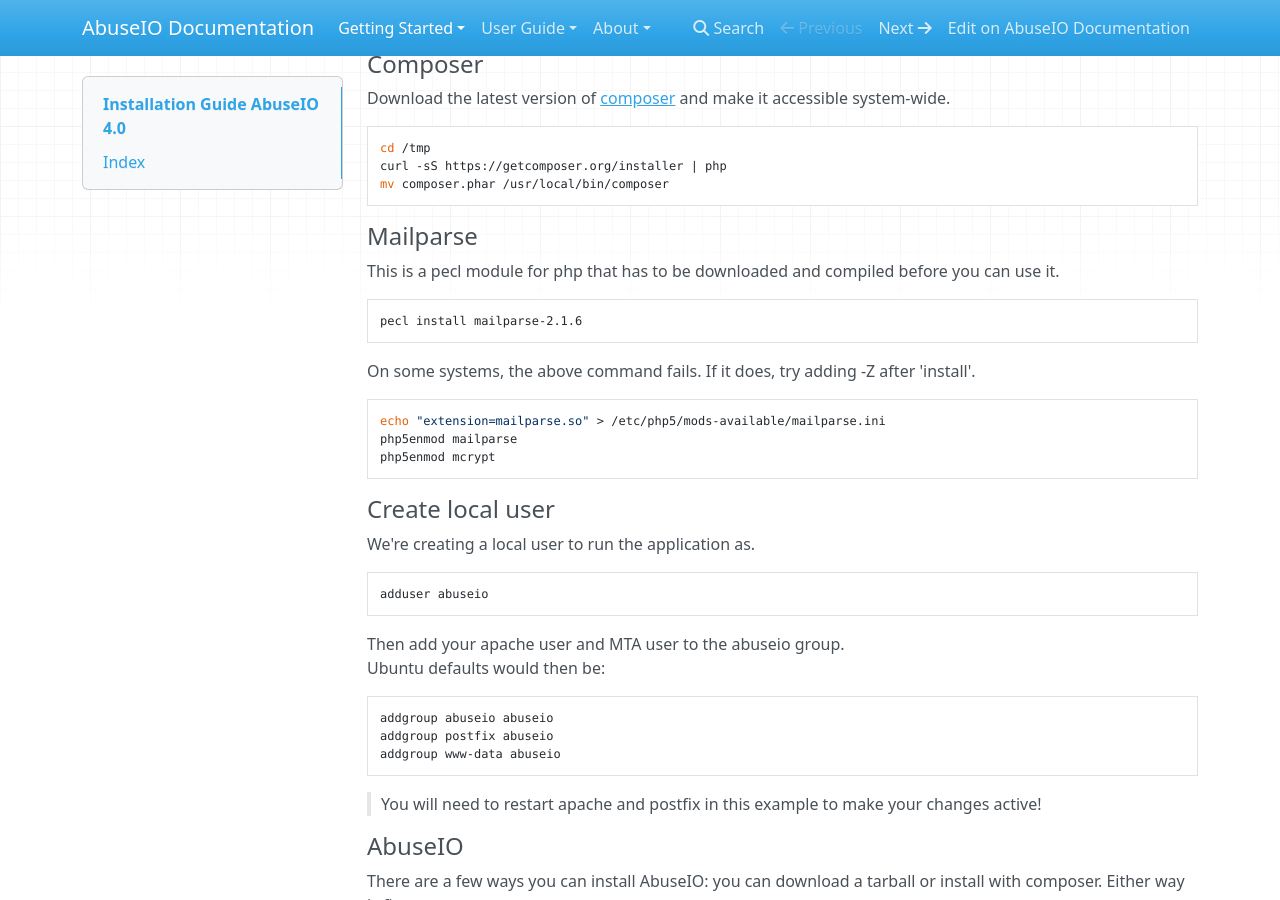
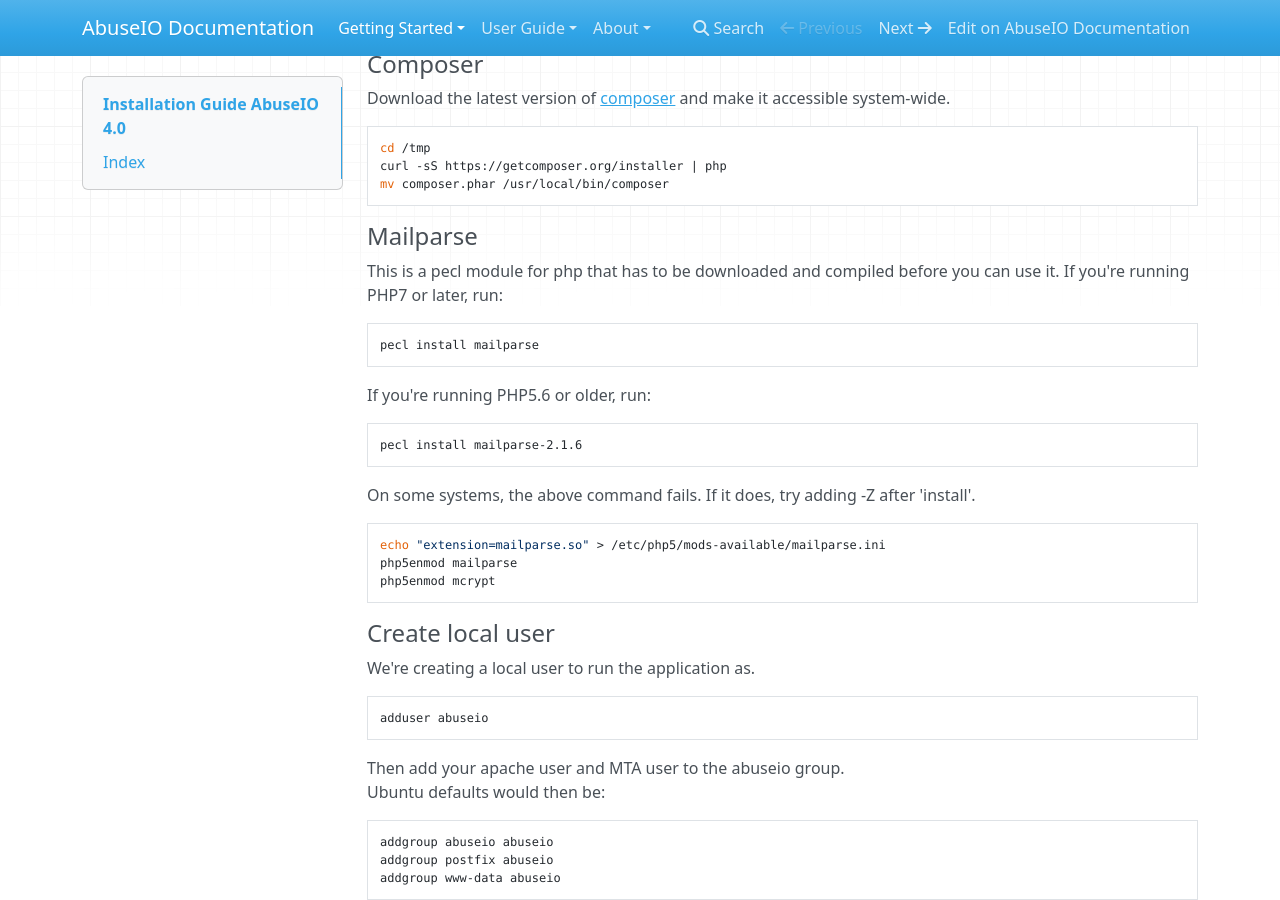
Before and after one commit to AbuseIO/abuseio-docs, an MkDocs documentation site: the page built from docs/installation.md, in a window 1280 px wide and 900 px high, scrolled down 696 px. Built offline with MkDocs 1.6.1, drawn with Linux system fonts in a browser that asks for light colours; nearby versions of some CDN libraries; old or Windows-style settings are respelled for this version of MkDocs.

Commit message:
Added note about mailparse for PHP7

````diff
--- a/docs/installation.md
+++ b/docs/installation.md
@@ -45,6 +45,11 @@ mv composer.phar /usr/local/bin/composer
 
 #### Mailparse
 This is a pecl module for php that has to be downloaded and compiled before you can use it.
+If you're running PHP7 or later, run:
+```bash
+pecl install mailparse
+```
+If you're running PHP5.6 or older, run:
 ```bash
 pecl install mailparse-2.1.6
 ```
````
